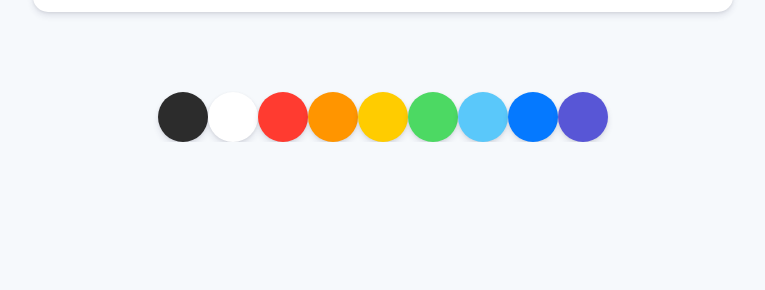
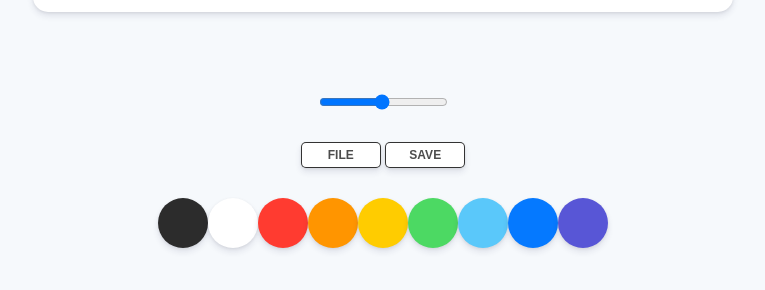
Before and after one commit to dlrltjq1004/paintjs, a plain HTML site: page index.html in a window 1280 px wide. Shown: the part 738-1028 px from the top of the page, without its empty margins (257-1022 px from the left). Before the commit the page ends 880 px from the top, so only its background shows below. Drawn offline with Linux system fonts and the light colour scheme.

Commit message:
filling Mode commit

```diff
--- a/app.js
+++ b/app.js
@@ -1,6 +1,8 @@
 const canvas = document.getElementById("jsCanvas");
 const ctx = canvas.getContext("2d");
 const colors = document.getElementsByClassName("jsColor");
+const range = document.getElementById("jsRange");
+const mode = document.getElementById("jsMode");
 canvas.width = 700;
 canvas.height = 700;
 
@@ -8,6 +10,7 @@ ctx.strokeStyle = "#2c2c2c";
 ctx.lineWidth = 2.5;
 
 let painting = false;
+let filling = false;
 
 function stopPainting() {
     painting = false;
@@ -42,6 +45,21 @@ function handleColorClick(event) {
     ctx.strokeStyle = color;
 }
 
+function handleRangeChange(event) {
+    const size = event.target.value;
+    ctx.lineWidth = size;
+}
+
+function handleModeClick() {
+  if(filling == true) {
+     filling = false;
+     mode.innerText = "Fill";
+  } else {
+      filling = true;
+      mode.innerText = "Paint";
+  }
+}
+
 if(canvas) {
     canvas.addEventListener("mousemove", onMouseMove);
     canvas.addEventListener("mousedown", startPainting);
@@ -49,4 +67,14 @@ if(canvas) {
     canvas.addEventListener("mouseleave", stopPainting);
 }
 
-Array.from(colors).forEach(color => color.addEventListener("click", handleColorClick));
+    Array.from(colors).forEach(color =>
+        color.addEventListener("click", handleColorClick));
+
+
+if(range) {
+  range.addEventListener("input", handleRangeChange);
+}
+
+if(mode) {
+    mode.addEventListener("click", handleModeClick);
+}
--- a/index.html
+++ b/index.html
@@ -10,6 +10,19 @@
 <body>
     <canvas id=jsCanvas class="canvas"></canvas>
 <div class="controls">
+    <div class="controls__range">
+        <input
+        type="range"
+        id="jsRange"
+        min="0.1"
+        max="5.0"
+        value="2.5"
+        step="0.1">
+    </div>
+    <div class="controls__btns">
+        <button id="jsMode">File</button>
+        <button id="jsSave">Save</button>
+    </div>
     <div class="controls__colors" id="jsColors">
         <div class="controls__color jsColor" style="background-color: #2c2c2c"></div>
         <div class="controls__color jsColor" style="background-color: white"></div>
--- a/styles.css
+++ b/styles.css
@@ -7,7 +7,7 @@ body {
      display: flex;
      flex-direction: column;
      align-items: center;
-     padding-top: 50px;
+     padding: 50px 0px;
  }
 
  .canvas {
@@ -21,6 +21,33 @@ body {
 
 .controls {
     margin-top: 80px;
+    display: flex;
+    flex-direction: column;
+    align-items: center;
+}
+
+.controls .controls__btns {
+    margin-bottom: 30px;
+}
+
+.controls__btns button{
+    all: uset;
+    cursor: pointer;
+    background-color: white;
+    padding: 5px 0px;
+    width: 80px;
+    text-align: center;
+    border-radius: 5px;
+    box-shadow: 0 4px 6px rgba(50, 50, 93, 0.11), 0 1px 3px rgba(0, 0, 0, 0.08);
+    border: 1px solid rgb(0, 0, 0, 0.8);
+    color: rgba(0, 0, 0, 0.7);
+    text-transform: uppercase;
+    font-weight: 800;
+    font-size: 12px;
+}
+
+.controls__btns button:active {
+  transform: scale(0.98);
 }
 
 .controls .controls__colors {
@@ -34,3 +61,7 @@ body {
      cursor: pointer;
      box-shadow: 0 4px 6px rgba(50, 50, 93, 0.11), 0 1px 3px rgba(0, 0, 0, 0.08);
  }
+
+.controls .controls__range {
+    margin-bottom: 30px;
+}
```
